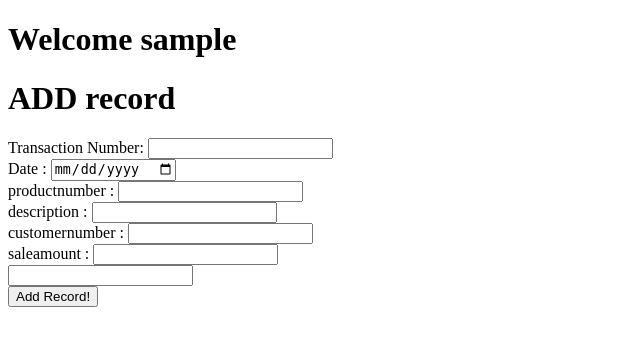
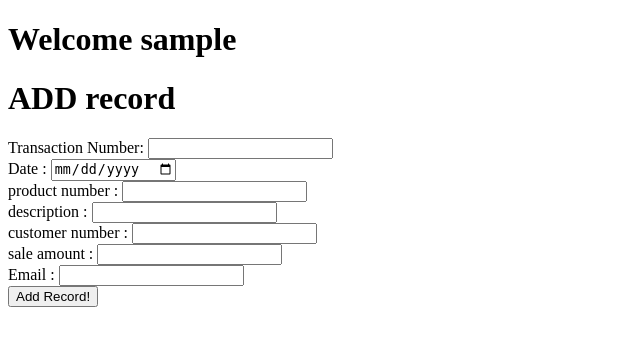
Before and after one commit to MuhammadJack/MuhammadJack.github.io, a PHP site: page /addrecord.php in a window 1280 px wide. Shown: the top 346 px of the page, without its empty margins (0-640 px from the left). Run offline with PHP 8.4, Linux system fonts and the light colour scheme; the visitor is signed in with stand-in values (Sample User, id 1).

Commit message:
email fields update v2

```diff
--- a/addrecord.php
+++ b/addrecord.php
@@ -33,18 +33,19 @@ session_start();
     <lable>Date :</lable>
     <input type="date" name="date" required/>
     <br>
-    <lable>productnumber :</lable>
+    <lable>product number :</lable>
     <input type="text" name="productnumber" required/>
     <br>
     <lable>description :</lable>
     <input type="text" name="description" required/>
     <br>
-    <lable>customernumber :</lable>
+    <lable>customer number :</lable>
     <input type="text" name="customernumber" required/>
     <br>
-    <lable>saleamount :</lable>
+    <lable>sale amount :</lable>
     <input type="text" name="saleamount" required/>
     <br>
+     <lable>Email :</lable>
     <input type="email" name="email" pattern="[a-z0-9._%+-]+@[a-z0-9.-]+\.[a-z]{2,}$" required/>
     <br>
 
--- a/recordspage.php
+++ b/recordspage.php
@@ -70,6 +70,7 @@ table, th, td {
         <th>Description</th>
         <th>Customer Number</th>
         <th>Sale Amount</th>
+        <th>Email</th>
     </tr>
     <?php
         require_once 'salesRecordDTO.php';
```
